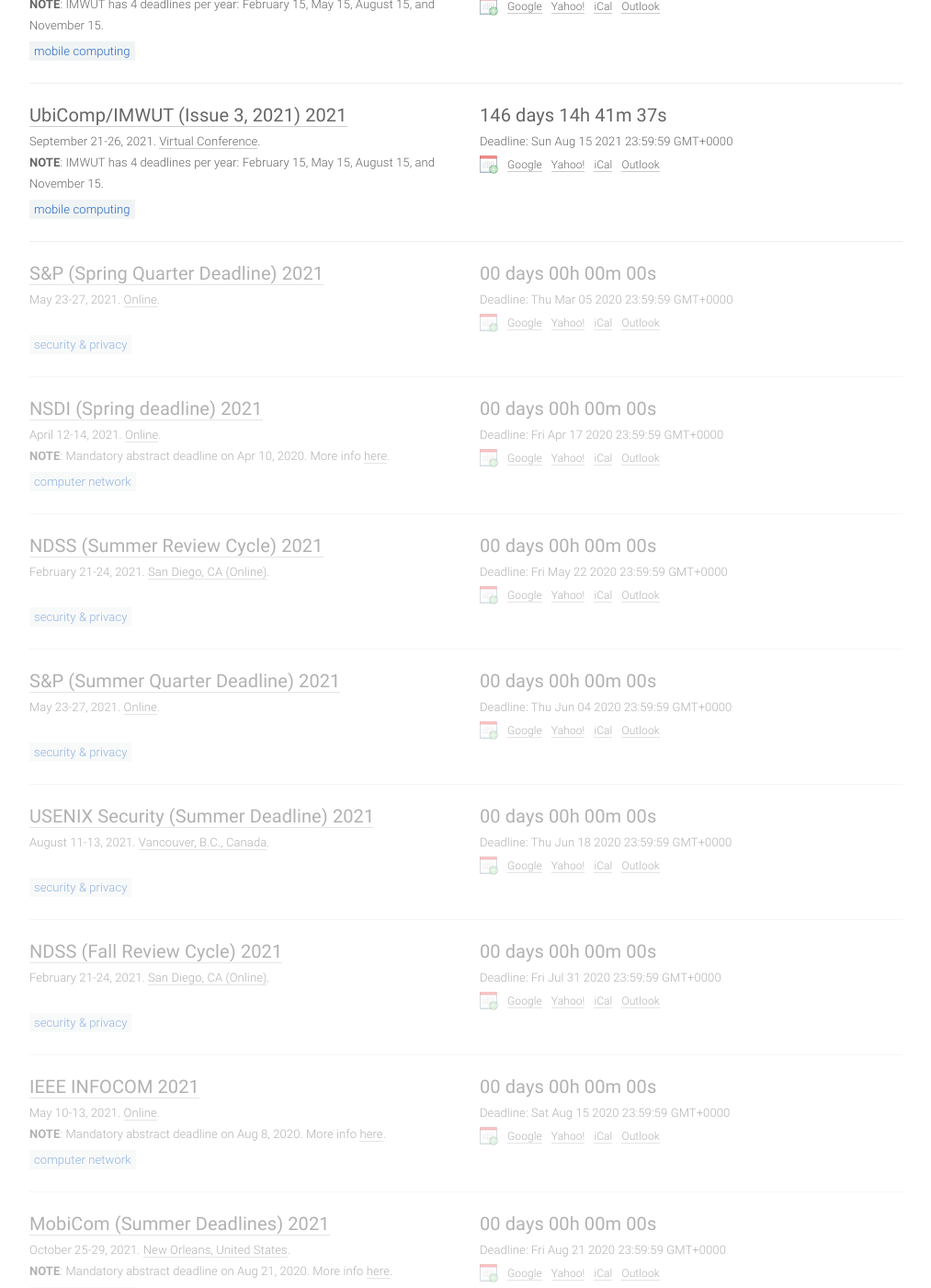
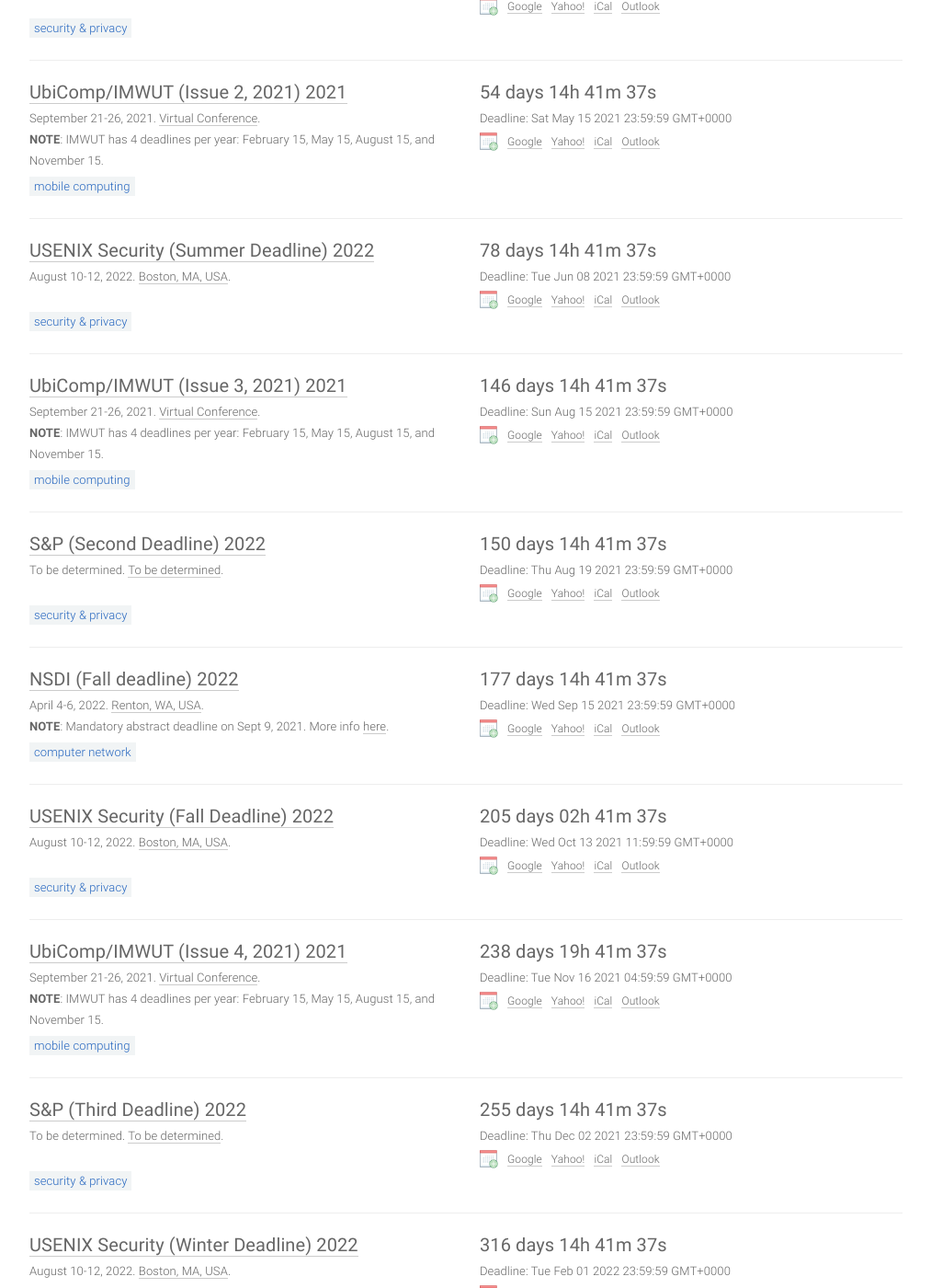
Before and after one commit to imtypist/conf-deadlines, a Jekyll site: the page built from index.html, in a window 1280 px wide and 1400 px high, scrolled down 628 px. Shown: the whole window at 92% size, without its empty margins (133-1146 px from the left). Built offline with Jekyll 4.4.1, drawn with Linux system fonts in a browser that asks for light colours; some of the changed text lies outside the part shown.

Commit message:
update partial conferences' ddls

```diff
--- a/_data/conferences.yml
+++ b/_data/conferences.yml
@@ -1,9 +1,13 @@
 ---
 
+# https://en.wikipedia.org/wiki/Eastern_Time_Zone
 # EST: UTC-5
 # EDT: UTC-4
 # AoE: UTC-12 (default)
-# https://en.wikipedia.org/wiki/Eastern_Time_Zone
+#
+# https://en.wikipedia.org/wiki/Pacific_Time_Zone
+# PST: UTC-8
+# PDT: UTC-7
 
 # Distributed System
 
@@ -94,28 +98,28 @@
   note: '<b>NOTE</b>: Mandatory abstract deadline on Feb 15, 2021. More info <a href=''https://iwqos2021.ieee-iwqos.org/''>here</a>.'
 
 - title: NSDI (Spring deadline)
-  year: 2021
-  id: nsdi2021-spring
-  link: https://www.usenix.org/conference/nsdi21
-  deadline: '2020-4-17 23:59:59'
-  abstract_deadline: '2020-4-10 23:59:59'
-  timezone: UTC-4
-  date: April 12-14, 2021
-  place: Online
+  year: 2022
+  id: nsdi2022-spring
+  link: https://www.usenix.org/conference/nsdi22/call-for-papers
+  deadline: '2021-3-10 23:59:59'
+  abstract_deadline: '2021-3-4 23:59:59'
+  timezone: UTC-8
+  date: April 4-6, 2022
+  place: Renton, WA, USA
   sub: CN
-  note: '<b>NOTE</b>: Mandatory abstract deadline on Apr 10, 2020. More info <a href=''https://www.usenix.org/conference/nsdi21''>here</a>.'
+  note: '<b>NOTE</b>: Mandatory abstract deadline on Mar 4, 2021. More info <a href=''https://www.usenix.org/conference/nsdi22/call-for-papers''>here</a>.'
 
 - title: NSDI (Fall deadline)
-  year: 2021
-  id: nsdi2021-fall
-  link: https://www.usenix.org/conference/nsdi21
-  deadline: '2020-9-17 23:59:59'
-  abstract_deadline: '2020-9-10 23:59:59'
-  timezone: UTC-4
-  date: April 12-14, 2021
-  place: Online
+  year: 2022
+  id: nsdi2022-fall
+  link: https://www.usenix.org/conference/nsdi22/call-for-papers
+  deadline: '2021-9-15 23:59:59'
+  abstract_deadline: '2021-9-9 23:59:59'
+  timezone: UTC-7
+  date: April 4-6, 2022
+  place: Renton, WA, USA
   sub: CN
-  note: '<b>NOTE</b>: Mandatory abstract deadline on Sept 10, 2020. More info <a href=''https://www.usenix.org/conference/nsdi21''>here</a>.'
+  note: '<b>NOTE</b>: Mandatory abstract deadline on Sept 9, 2021. More info <a href=''https://www.usenix.org/conference/nsdi22/call-for-papers''>here</a>.'
 
 - title: SIGCOMM
   year: 2021
@@ -171,74 +175,64 @@
   place: Seoul, South Korea
   sub: SP
 
-- title: S&P (Spring Quarter Deadline)
-  year: 2021
-  id: sp2021-spring
-  link: https://www.ieee-security.org/TC/SP2021/index.html
-  deadline: '2020-3-5 23:59:59'
+- title: S&P (First Deadline)
+  year: 2022
+  id: sp2022-first
+  link: https://www.ieee-security.org/TC/SP2022/cfpapers.html
+  deadline: '2021-4-15 23:59:59'
   timezone: UTC-12
-  date: May 23-27, 2021
-  place: Online
+  date: To be determined
+  place: To be determined
   sub: SP
 
-- title: S&P (Summer Quarter Deadline)
-  year: 2021
-  id: sp2021-summer
-  link: https://www.ieee-security.org/TC/SP2021/index.html
-  deadline: '2020-6-4 23:59:59'
+- title: S&P (Second Deadline)
+  year: 2022
+  id: sp2022-second
+  link: https://www.ieee-security.org/TC/SP2022/cfpapers.html
+  deadline: '2021-8-19 23:59:59'
   timezone: UTC-12
-  date: May 23-27, 2021
-  place: Online
+  date: To be determined
+  place: To be determined
   sub: SP
 
-- title: S&P (Fall Quarter Deadline)
-  year: 2021
-  id: sp2021-fall
-  link: https://www.ieee-security.org/TC/SP2021/index.html
-  deadline: '2020-9-3 23:59:59'
+- title: S&P (Third Deadline)
+  year: 2022
+  id: sp2022-third
+  link: https://www.ieee-security.org/TC/SP2022/cfpapers.html
+  deadline: '2021-12-2 23:59:59'
   timezone: UTC-12
-  date: May 23-27, 2021
-  place: Online
-  sub: SP
-
-- title: S&P (Winter Quarter Deadline)
-  year: 2021
-  id: sp2021-winter
-  link: https://www.ieee-security.org/TC/SP2021/index.html
-  deadline: '2020-12-3 23:59:59'
-  timezone: UTC-12
-  date: May 23-27, 2021
-  place: Online
+  date: To be determined
+  place: To be determined
   sub: SP
 
 - title: USENIX Security (Summer Deadline)
-  year: 2021
-  id: usenixsecurity2021-summer
-  link: https://www.usenix.org/conference/usenixsecurity21
-  deadline: '2020-6-18 23:59:59'
+  year: 2022
+  id: usenixsecurity2022-summer
+  link: https://www.usenix.org/conference/usenixsecurity22/call-for-papers
+  deadline: '2021-6-8 23:59:59'
   timezone: UTC-12
-  date: August 11-13, 2021
-  place: Vancouver, B.C., Canada
+  date: August 10-12, 2022
+  place: Boston, MA, USA
   sub: SP
 
 - title: USENIX Security (Fall Deadline)
-  year: 2021
-  id: usenixsecurity2021-fall
-  link: https://www.usenix.org/conference/usenixsecurity21
-  deadline: '2020-10-15 23:59:59'
+  year: 2022
+  id: usenixsecurity2022-fall
+  link: https://www.usenix.org/conference/usenixsecurity22/call-for-papers
+  deadline: '2021-10-12 23:59:59'
   timezone: UTC-12
-  date: August 11-13, 2021
-  place: Vancouver, B.C., Canada
+  date: August 10-12, 2022
+  place: Boston, MA, USA
   sub: SP
 
 - title: USENIX Security (Winter Deadline)
-  year: 2021
-  id: usenixsecurity2021-winter
-  link: https://www.usenix.org/conference/usenixsecurity21
-  deadline: '2021-2-4 23:59:59'
+  year: 2022
+  id: usenixsecurity2022-winter
+  link: https://www.usenix.org/conference/usenixsecurity22/call-for-papers
+  deadline: '2022-2-1 23:59:59'
   timezone: UTC-12
-  date: August 11-13, 2021
-  place: Vancouver, B.C., Canada
+  date: August 10-12, 2022
+  place: Boston, MA, USA
   sub: SP
 
   # Mobile Computing
@@ -276,11 +270,11 @@
   sub: MC
   note: '<b>NOTE</b>: IMWUT has 4 deadlines per year: February 15, May 15, August 15, and November 15.'
 
-- title: UbiComp/IMWUT (Issue 4, 2020)
+- title: UbiComp/IMWUT (Issue 4, 2021)
   year: 2021
   id: ubicomp-issue4
   link: http://imwut.acm.org/
-  deadline: '2020-11-15 23:59:59'
+  deadline: '2021-11-15 23:59:59'
   timezone: UTC-5
   date: September 21-26, 2021
   place: Virtual Conference
```
